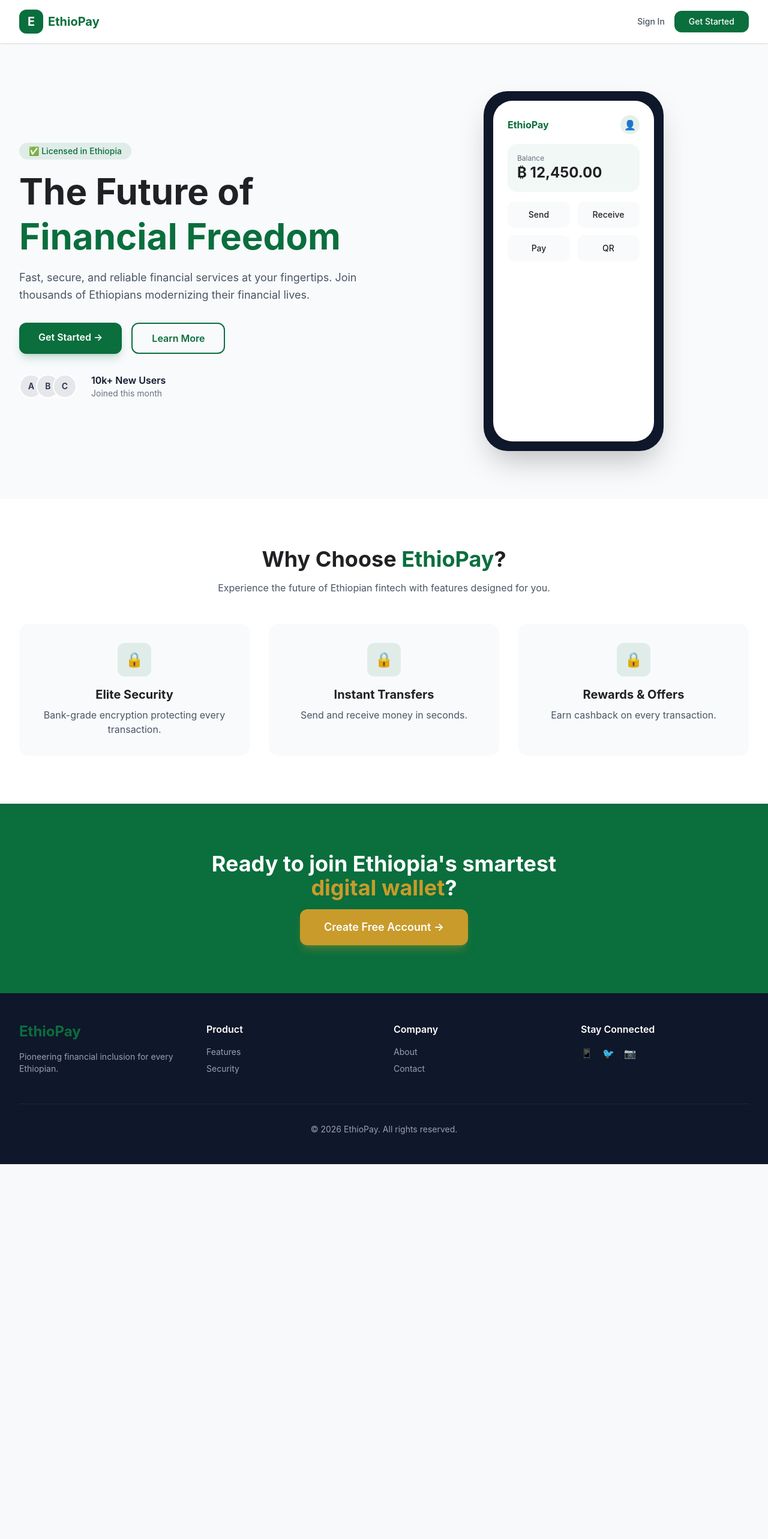
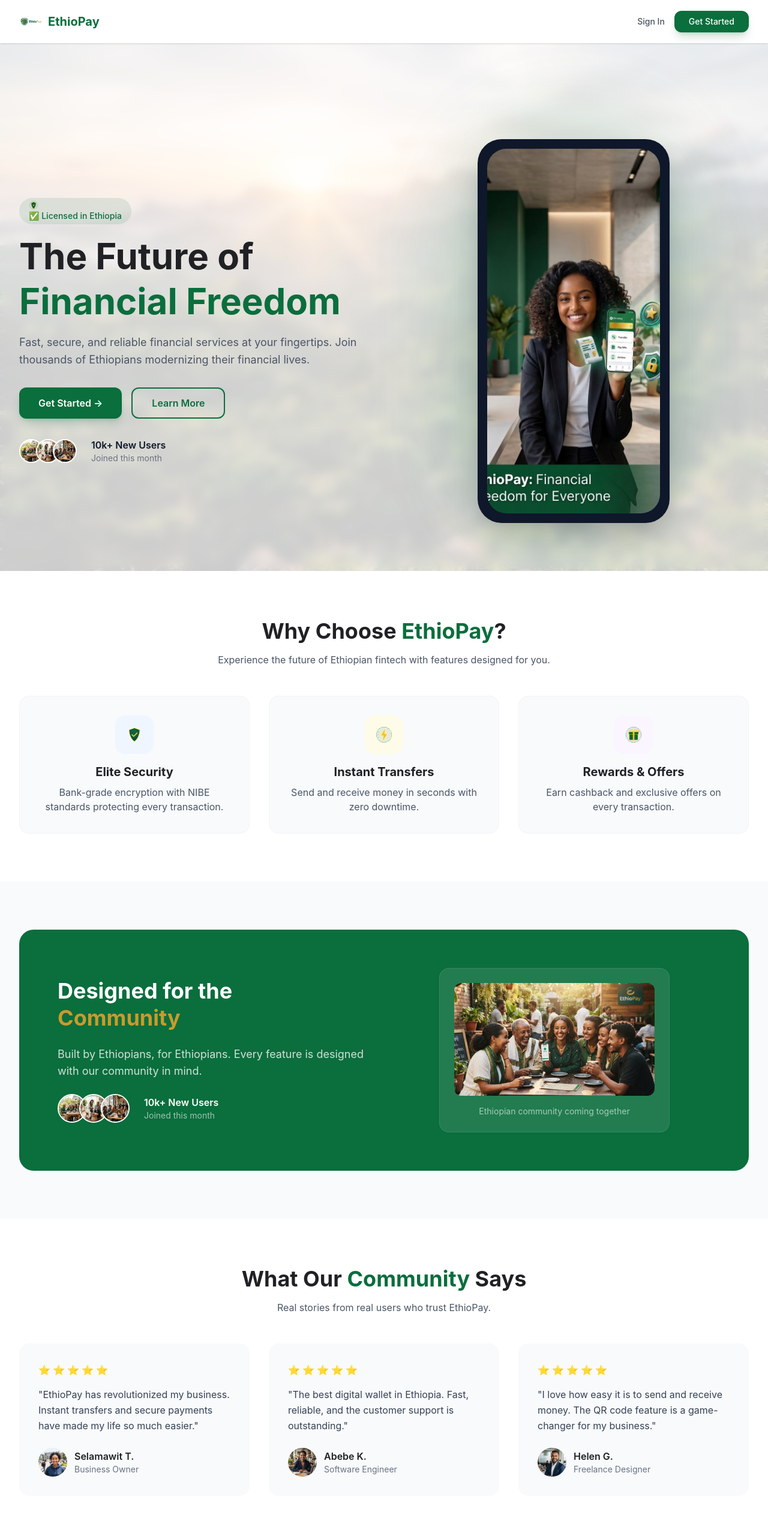
Before and after one commit to Dagnu27/ethiopay, a React (Vite) app in the folder client/: page / in a window 1280 px wide. Shown: the top 2566 px of the page at 60% size. Before the commit the page ends 1941 px from the top, so only its background shows below. Built offline with nearby package versions, Linux system fonts and the light colour scheme.

Commit message:
update on landing page

```diff
--- a/client/src/pages/Landing.jsx
+++ b/client/src/pages/Landing.jsx
@@ -1,18 +1,50 @@
 import { Link } from 'react-router-dom';
 import { Container } from '../components/landing/Container';
 import '../styles/landing.css';
+
+// Import all images
+import heroPhone from '/images/hero/hero-phone.png';
+import heroBackground from '/images/hero/hero-background.png';
+import heroEthiopia from '/images/hero/hero-ethiopia.png';
+
+import iconSecurity from '/images/features/icon-security.png';
+import iconSpeed from '/images/features/icon-speed.png';
+import iconRewards from '/images/features/icon-rewards.png';
+import iconShield from '/images/features/icon-shield.png';
+
+import communityMain from '/images/community/community-main.png';
+import community1 from '/images/community/community-1.png';
+import community2 from '/images/community/community-2.png';
+import community3 from '/images/community/community-3.png';
+
+import user1 from '/images/testimonials/user-1.png';
+import user2 from '/images/testimonials/user-2.png';
+import user3 from '/images/testimonials/user-3.png';
+
+import logoCbe from '/images/logos/logo-cbe.png';
+import logoAwash from '/images/logos/logo-awash.png';
+import logoDashen from '/images/logos/logo-dashen.png';
+import logoAbyssinia from '/images/logos/logo-abyssinia.png';
+import logoCooperative from '/images/logos/logo-cooperative.png';
+import logoEthioPay from '/images/logos/logo-ethiopay.png';
 
 const Landing = () => {
   return (
     <div className="min-h-screen bg-[#F8FAFC]">
       {/* Navbar */}
-      <nav className="bg-white shadow-sm">
+      <nav className="bg-white shadow-sm sticky top-0 z-50">
         <Container className="py-4">
           <div className="flex items-center justify-between">
             <div className="flex items-center gap-2">
-              <div className="w-10 h-10 bg-[#0A6E3D] rounded-xl flex items-center justify-center">
-                <span className="text-white font-bold text-xl">E</span>
-              </div>
+              <img
+                src={logoEthioPay}
+                alt="EthioPay"
+                className="h-10 w-auto"
+                onError={(e) => {
+                  e.target.onerror = null;
+                  e.target.src = 'https://via.placeholder.com/40x40/0A6E3D/FFFFFF?text=E';
+                }}
+              />
               <span className="text-xl font-bold text-[#0A6E3D]">EthioPay</span>
             </div>
             <div className="flex items-center gap-4">
@@ -21,7 +53,7 @@
               </Link>
               <Link
                 to="/register"
-                className="bg-[#0A6E3D] text-white px-6 py-2 rounded-xl text-sm font-medium hover:bg-[#08532E] transition"
+                className="bg-[#0A6E3D] text-white px-6 py-2 rounded-xl text-sm font-medium hover:bg-[#08532E] transition shadow-lg shadow-[#0A6E3D]/20"
               >
                 Get Started
               </Link>
@@ -31,10 +63,22 @@
       </nav>
 
       {/* Hero Section */}
-      <Container className="py-20">
+      <section
+        className="min-h-screen flex items-center pt-20 relative overflow-hidden"
+        style={{
+          backgroundImage: `url(${heroBackground})`,
+          backgroundSize: 'cover',
+          backgroundPosition: 'center',
+        }}
+      >
+        {/* Overlay */}
+        <div className="absolute inset-0 bg-white/80 backdrop-blur-sm"></div>
+
+        <Container className="relative z-10 py-20">
           <div className="grid md:grid-cols-2 gap-12 items-center">
             <div>
-            <div className="inline-block bg-[#0A6E3D]/10 text-[#0A6E3D] px-4 py-1 rounded-full text-sm font-medium mb-4">
+              <div className="inline-block bg-[#0A6E3D]/10 text-[#0A6E3D] px-4 py-1 rounded-full text-sm font-medium mb-4 flex items-center gap-2">
+                <img src={iconShield} alt="Shield" className="h-4 w-4" />
                 ✅ Licensed in Ethiopia
               </div>
               <h1 className="text-4xl md:text-5xl lg:text-6xl font-bold leading-tight">
@@ -49,7 +93,7 @@
               <div className="flex flex-wrap gap-4 mt-8">
                 <Link
                   to="/register"
-                className="bg-[#0A6E3D] text-white px-8 py-3 rounded-xl font-semibold hover:bg-[#08532E] transition shadow-lg shadow-[#0A6E3D]/20"
+                  className="bg-[#0A6E3D] text-white px-8 py-3 rounded-xl font-semibold hover:bg-[#08532E] transition shadow-lg shadow-[#0A6E3D]/20 flex items-center gap-2"
                 >
                   Get Started →
                 </Link>
@@ -62,11 +106,9 @@
               </div>
               <div className="flex items-center gap-6 mt-8">
                 <div className="flex -space-x-3">
-                {['A', 'B', 'C'].map((letter, i) => (
-                  <div key={i} className="w-10 h-10 rounded-full border-2 border-white bg-gray-200 flex items-center justify-center font-bold text-sm text-gray-700">
-                    {letter}
-                  </div>
-                ))}
+                  <img src={community1} alt="User" className="w-10 h-10 rounded-full border-2 border-white object-cover" />
+                  <img src={community2} alt="User" className="w-10 h-10 rounded-full border-2 border-white object-cover" />
+                  <img src={community3} alt="User" className="w-10 h-10 rounded-full border-2 border-white object-cover" />
                 </div>
                 <div>
                   <p className="font-semibold text-[#0F172A]">10k+ New Users</p>
@@ -77,32 +119,28 @@
 
             {/* Phone Mockup */}
             <div className="flex justify-center">
-            <div className="w-[300px] h-[600px] bg-[#0F172A] rounded-[40px] p-4 shadow-2xl">
-              <div className="w-full h-full bg-white rounded-[32px] p-6">
-                <div className="flex justify-between items-center mb-4">
-                  <span className="font-bold text-[#0A6E3D]">EthioPay</span>
-                  <div className="w-8 h-8 bg-[#0A6E3D]/10 rounded-full flex items-center justify-center">
-                    <span>👤</span>
-                  </div>
-                </div>
-                <div className="bg-[#0A6E3D]/5 rounded-2xl p-4 mb-4">
-                  <p className="text-xs text-gray-500">Balance</p>
-                  <p className="text-2xl font-bold">₿ 12,450.00</p>
-                </div>
-                <div className="grid grid-cols-2 gap-3">
-                  {['Send', 'Receive', 'Pay', 'QR'].map((label) => (
-                    <div key={label} className="bg-gray-50 rounded-xl p-3 text-center hover:bg-[#0A6E3D]/5 transition cursor-pointer">
-                      <p className="text-sm font-medium">{label}</p>
-                    </div>
-                  ))}
+              <div className="relative w-[320px] h-[640px]">
+                <div className="absolute -inset-8 bg-[#0A6E3D]/20 rounded-full blur-3xl animate-float"></div>
+                <div className="relative w-full h-full bg-[#0F172A] rounded-[40px] p-4 shadow-2xl">
+                  <div className="w-full h-full bg-white rounded-[32px] overflow-hidden">
+                    <img
+                      src={heroPhone}
+                      alt="EthioPay App"
+                      className="w-full h-full object-cover"
+                      onError={(e) => {
+                        e.target.onerror = null;
+                        e.target.src = 'https://via.placeholder.com/320x640/0A6E3D/FFFFFF?text=EthioPay+App';
+                      }}
+                    />
                   </div>
                 </div>
               </div>
             </div>
           </div>
         </Container>
+      </section>
 
-      {/* Features */}
+      {/* Features Section */}
       <section id="features" className="py-20 bg-white">
         <Container>
           <h2 className="text-3xl md:text-4xl font-bold text-center mb-4">
@@ -113,13 +151,28 @@
           </p>
           <div className="grid md:grid-cols-3 gap-8">
             {[
-              { title: 'Elite Security', desc: 'Bank-grade encryption protecting every transaction.' },
-              { title: 'Instant Transfers', desc: 'Send and receive money in seconds.' },
-              { title: 'Rewards & Offers', desc: 'Earn cashback on every transaction.' },
+              {
+                icon: iconSecurity,
+                title: 'Elite Security',
+                desc: 'Bank-grade encryption with NIBE standards protecting every transaction.',
+                bg: 'bg-blue-50'
+              },
+              {
+                icon: iconSpeed,
+                title: 'Instant Transfers',
+                desc: 'Send and receive money in seconds with zero downtime.',
+                bg: 'bg-yellow-50'
+              },
+              {
+                icon: iconRewards,
+                title: 'Rewards & Offers',
+                desc: 'Earn cashback and exclusive offers on every transaction.',
+                bg: 'bg-purple-50'
+              },
             ].map((feature, i) => (
-              <div key={i} className="bg-[#F8FAFC] rounded-2xl p-8 text-center hover:shadow-xl transition hover:-translate-y-2">
-                <div className="w-14 h-14 bg-[#0A6E3D]/10 rounded-xl flex items-center justify-center mx-auto mb-4">
-                  <span className="text-2xl">🔒</span>
+              <div key={i} className="group bg-[#F8FAFC] rounded-2xl p-8 text-center hover:shadow-2xl transition-all duration-300 hover:-translate-y-2 border border-gray-100">
+                <div className={`w-16 h-16 ${feature.bg} rounded-2xl flex items-center justify-center mx-auto mb-4 group-hover:scale-110 transition-transform`}>
+                  <img src={feature.icon} alt={feature.title} className="h-8 w-8 object-contain" />
                 </div>
                 <h3 className="text-xl font-bold mb-2">{feature.title}</h3>
                 <p className="text-gray-600">{feature.desc}</p>
@@ -129,7 +182,129 @@
         </Container>
       </section>
 
-      {/* CTA */}
+      {/* Community Section */}
+      <section className="py-20 bg-[#F8FAFC]">
+        <Container>
+          <div className="bg-[#0A6E3D] rounded-3xl p-8 md:p-16 overflow-hidden">
+            <div className="grid md:grid-cols-2 gap-12 items-center">
+              <div className="space-y-6">
+                <h2 className="text-3xl md:text-4xl font-bold text-white leading-tight">
+                  Designed for the <br />
+                  <span className="text-[#C89B2B]">Community</span>
+                </h2>
+                <p className="text-white/80 text-lg">
+                  Built by Ethiopians, for Ethiopians. Every feature is designed with our community in mind.
+                </p>
+                <div className="flex items-center gap-6">
+                  <div className="flex -space-x-3">
+                    <img src={community1} alt="Community" className="w-12 h-12 rounded-full border-2 border-white object-cover" />
+                    <img src={community2} alt="Community" className="w-12 h-12 rounded-full border-2 border-white object-cover" />
+                    <img src={community3} alt="Community" className="w-12 h-12 rounded-full border-2 border-white object-cover" />
+                  </div>
+                  <div>
+                    <p className="text-white font-semibold">10k+ New Users</p>
+                    <p className="text-white/60 text-sm">Joined this month</p>
+                  </div>
+                </div>
+              </div>
+
+              <div className="flex justify-center">
+                <div className="w-full max-w-sm bg-white/10 rounded-2xl p-6 backdrop-blur-sm border border-white/10">
+                  <img
+                    src={communityMain}
+                    alt="Ethiopian Community"
+                    className="w-full rounded-xl aspect-video object-cover"
+                    onError={(e) => {
+                      e.target.onerror = null;
+                      e.target.src = 'https://via.placeholder.com/400x300/0A6E3D/FFFFFF?text=🇪🇹+Community';
+                    }}
+                  />
+                  <p className="text-white/60 text-center text-sm mt-4">
+                    Ethiopian community coming together
+                  </p>
+                </div>
+              </div>
+            </div>
+          </div>
+        </Container>
+      </section>
+
+      {/* Testimonials Section */}
+      <section className="py-20 bg-white">
+        <Container>
+          <h2 className="text-3xl md:text-4xl font-bold text-center mb-4">
+            What Our <span className="text-[#0A6E3D]">Community</span> Says
+          </h2>
+          <p className="text-center text-gray-600 max-w-2xl mx-auto mb-12">
+            Real stories from real users who trust EthioPay.
+          </p>
+
+          <div className="grid md:grid-cols-3 gap-8">
+            {[
+              {
+                name: 'Selamawit T.',
+                role: 'Business Owner',
+                quote: 'EthioPay has revolutionized my business. Instant transfers and secure payments have made my life so much easier.',
+                image: user1
+              },
+              {
+                name: 'Abebe K.',
+                role: 'Software Engineer',
+                quote: 'The best digital wallet in Ethiopia. Fast, reliable, and the customer support is outstanding.',
+                image: user2
+              },
+              {
+                name: 'Helen G.',
+                role: 'Freelance Designer',
+                quote: 'I love how easy it is to send and receive money. The QR code feature is a game-changer for my business.',
+                image: user3
+              },
+            ].map((testimonial, i) => (
+              <div key={i} className="bg-[#F8FAFC] rounded-2xl p-8 hover:shadow-xl transition">
+                <div className="flex gap-1 mb-4">
+                  {[...Array(5)].map((_, j) => (
+                    <span key={j} className="text-[#C89B2B]">⭐</span>
+                  ))}
+                </div>
+                <p className="text-gray-700 leading-relaxed mb-6">
+                  "{testimonial.quote}"
+                </p>
+                <div className="flex items-center gap-3">
+                  <img
+                    src={testimonial.image}
+                    alt={testimonial.name}
+                    className="w-12 h-12 rounded-full object-cover"
+                    onError={(e) => {
+                      e.target.onerror = null;
+                      e.target.src = 'https://via.placeholder.com/48x48/0A6E3D/FFFFFF?text=' + testimonial.name.charAt(0);
+                    }}
+                  />
+                  <div>
+                    <p className="font-semibold">{testimonial.name}</p>
+                    <p className="text-sm text-gray-500">{testimonial.role}</p>
+                  </div>
+                </div>
+              </div>
+            ))}
+          </div>
+        </Container>
+      </section>
+
+      {/* Bank Logos Section */}
+      <section className="py-16 bg-[#F8FAFC] border-y border-gray-200">
+        <Container>
+          <p className="text-center text-sm text-gray-500 mb-8">Trusted by leading Ethiopian Banks</p>
+          <div className="flex flex-wrap justify-center items-center gap-8 md:gap-12">
+            <img src={logoCbe} alt="Commercial Bank of Ethiopia" className="h-12 w-auto grayscale hover:grayscale-0 transition" />
+            <img src={logoAwash} alt="Awash Bank" className="h-12 w-auto grayscale hover:grayscale-0 transition" />
+            <img src={logoDashen} alt="Dashen Bank" className="h-12 w-auto grayscale hover:grayscale-0 transition" />
+            <img src={logoAbyssinia} alt="Bank of Abyssinia" className="h-12 w-auto grayscale hover:grayscale-0 transition" />
+            <img src={logoCooperative} alt="Cooperative Bank" className="h-12 w-auto grayscale hover:grayscale-0 transition" />
+          </div>
+        </Container>
+      </section>
+
+      {/* CTA Section */}
       <section className="py-20 bg-[#0A6E3D]">
         <Container>
           <div className="text-center">
@@ -153,7 +328,8 @@
           <div className="grid md:grid-cols-4 gap-8">
             <div>
               <div className="flex items-center gap-2 mb-4">
-                <span className="text-2xl font-bold text-[#0A6E3D]">EthioPay</span>
+                <img src={logoEthioPay} alt="EthioPay" className="h-10 w-auto" />
+                <span className="text-xl font-bold text-[#0A6E3D]">EthioPay</span>
               </div>
               <p className="text-sm text-gray-400">
                 Pioneering financial inclusion for every Ethiopian.
@@ -164,6 +340,7 @@
               <ul className="space-y-2 text-sm text-gray-400">
                 <li><a href="#" className="hover:text-white transition">Features</a></li>
                 <li><a href="#" className="hover:text-white transition">Security</a></li>
+                <li><a href="#" className="hover:text-white transition">Pricing</a></li>
               </ul>
             </div>
             <div>
@@ -171,14 +348,16 @@
               <ul className="space-y-2 text-sm text-gray-400">
                 <li><a href="#" className="hover:text-white transition">About</a></li>
                 <li><a href="#" className="hover:text-white transition">Contact</a></li>
+                <li><a href="#" className="hover:text-white transition">Careers</a></li>
               </ul>
             </div>
             <div>
               <h4 className="font-semibold mb-4">Stay Connected</h4>
+              <p className="text-sm text-gray-400 mb-4">Get the latest updates on Ethiopian Fintech.</p>
               <div className="flex gap-4">
-                <a href="#" className="text-gray-400 hover:text-white transition">📱</a>
-                <a href="#" className="text-gray-400 hover:text-white transition">🐦</a>
-                <a href="#" className="text-gray-400 hover:text-white transition">📷</a>
+                <a href="#" className="text-gray-400 hover:text-white transition text-2xl">📱</a>
+                <a href="#" className="text-gray-400 hover:text-white transition text-2xl">🐦</a>
+                <a href="#" className="text-gray-400 hover:text-white transition text-2xl">📷</a>
               </div>
             </div>
           </div>
```
Lines whose indentation alone changed are shown as unchanged.
